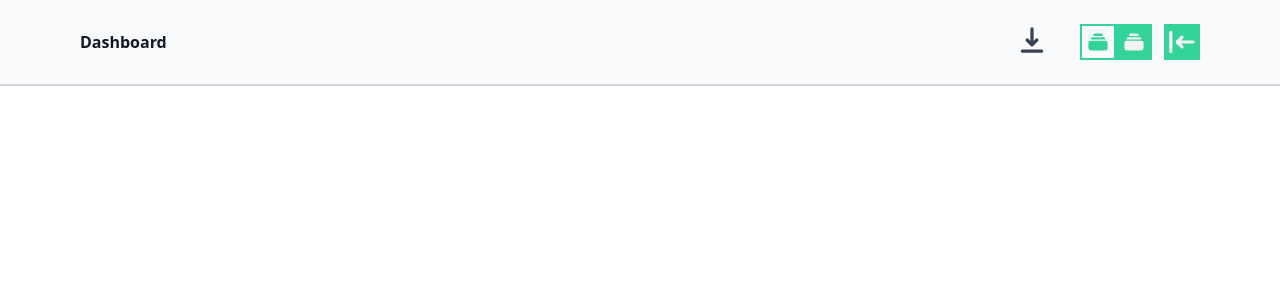
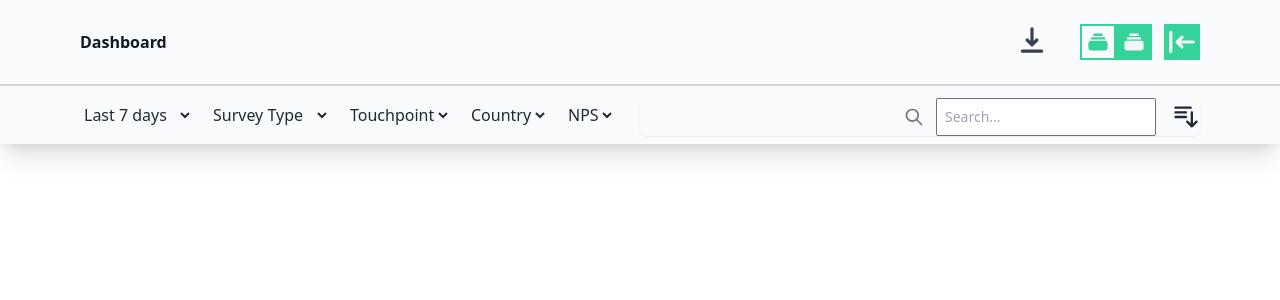
Before and after one commit to kizeenn/ee-task, a Next.js app: page / in a window 1280 px wide. Shown: the top 300 px of the page. Built offline with nearby package versions, Linux system fonts and the light colour scheme.

Commit message:
Create filter options with ham menu on mobiles

```diff
--- a/package.json
+++ b/package.json
@@ -8,6 +8,7 @@
     "lint": "next lint"
   },
   "dependencies": {
+    "@headlessui/react": "^1.4.2",
     "@heroicons/react": "^1.0.5",
     "next": "12.0.7",
     "react": "17.0.2",
--- /dev/null
+++ b/src/components/filters.tsx
@@ -0,0 +1,135 @@
+import { Popover, Transition } from "@headlessui/react";
+import {
+  MenuIcon,
+  XIcon,
+  SearchIcon,
+  SortDescendingIcon,
+} from "@heroicons/react/outline";
+import { Fragment } from "react";
+
+const options = [
+  {
+    first: "Last 7 days",
+    second: "Last 14 days",
+    third: "Last 31 days",
+  },
+  {
+    first: "Survey Type",
+    second: "Another Type",
+    third: "Another Type",
+  },
+  {
+    first: "Touchpoint",
+    second: "Getpoint",
+    third: "Placepoint",
+  },
+  {
+    first: "Country",
+    second: "Poland",
+    third: "Spain",
+  },
+  {
+    first: "NPS",
+    second: "FPS",
+    third: "GPS",
+  },
+];
+
+export default function Dashboard() {
+  return (
+    <div className="w-full py-2 px-4 lg:px-20 flex items-center bg-gray-50 shadow-xl">
+      <div className="flex w-full text-center gap-4">
+        <Popover>
+          {({ open }) => (
+            <>
+              <div className="relative ">
+                <nav
+                  className="relative flex items-center justify-between sm:h-10 lg:justify-start"
+                  aria-label="Global"
+                >
+                  <div className="flex items-center flex-grow flex-shrink-0 lg:flex-grow-0">
+                    <div className="flex items-center justify-between w-full md:w-auto">
+                      <div className="flex items-center md:hidden">
+                        <Popover.Button className="bg-gray-50 rounded-md p-2 inline-flex items-center justify-center text-gray-400 hover:text-gray-500 hover:bg-gray-100 focus:outline-none focus:ring-2 focus:ring-inset focus:ring-indigo-500">
+                          <span className="sr-only">Open main menu</span>
+                          <MenuIcon className="h-6 w-6" aria-hidden="true" />
+                        </Popover.Button>
+                      </div>
+                    </div>
+                  </div>
+                  <div className="hidden md:block md:pr-4 md:space-x-4">
+                    {options.map((option) => (
+                      <select
+                        key={option.first}
+                        className="bg-gray-50 text-gray-800 focus:bg-gray-100 text-sm sm:text-base"
+                      >
+                        <option>{option.first}</option>
+                        <option>{option.second}</option>
+                        <option>{option.third}</option>
+                      </select>
+                    ))}
+                  </div>
+                </nav>
+              </div>
+
+              <Transition
+                show={open}
+                as={Fragment}
+                enter="duration-150 ease-out"
+                enterFrom="opacity-0 scale-95"
+                enterTo="opacity-100 scale-100"
+                leave="duration-100 ease-in"
+                leaveFrom="opacity-100 scale-100"
+                leaveTo="opacity-0 scale-95"
+              >
+                <Popover.Panel
+                  focus
+                  static
+                  className="absolute inset-x-0 p-2 transition transform origin-top-right md:hidden"
+                >
+                  <div className="rounded-lg shadow-md bg-white ring-1 ring-black ring-opacity-5 overflow-hidden flex">
+                    <div className="px-5">
+                      <div className="-mr-2">
+                        <Popover.Button className="rounded-md p-2 text-gray-400 hover:text-gray-500 hover:bg-gray-100 focus:outline-none focus:ring-2 focus:ring-inset focus:ring-gray-500">
+                          <span className="sr-only">Close main menu</span>
+                          <XIcon className="h-6 w-6" aria-hidden="true" />
+                        </Popover.Button>
+                      </div>
+                    </div>
+
+                    <div className="px-2 pt-2 pb-3 sm:flex justify-center mx-auto gap-6">
+                      {options.map((option) => (
+                        <select
+                          key={option.first}
+                          className="bg-white text-gray-800 text-sm sm:text-base"
+                        >
+                          <option>{option.first}</option>
+                          <option>{option.second}</option>
+                          <option>{option.third}</option>
+                        </select>
+                      ))}
+                    </div>
+                  </div>
+                </Popover.Panel>
+              </Transition>
+            </>
+          )}
+        </Popover>
+      </div>
+
+      <div className="mt-1 rounded-md shadow-sm w-full flex justify-end items-center">
+        <div className="items-center pointer-events-none">
+          <SearchIcon
+            className="h-5 w-5 text-gray-500 mr-3"
+            aria-hidden="true"
+          />
+        </div>
+        <input
+          className="block pl-2 sm:text-sm rounded-sm p-2 border border-gray-500"
+          placeholder="Search..."
+        />
+        <SortDescendingIcon className="h-7 w-7 text-gray-800 ml-4" />
+      </div>
+    </div>
+  );
+}
--- a/src/pages/index.tsx
+++ b/src/pages/index.tsx
@@ -1,9 +1,15 @@
 import type { NextPage } from "next";
 
 import Dashboard from "../components/dashboard";
+import Filters from "../components/filters";
 
 const Home: NextPage = () => {
-  return <Dashboard />;
+  return (
+    <>
+      <Dashboard />
+      <Filters />
+    </>
+  );
 };
 
 export default Home;
```
Also changed, not shown: 1 other file (tests, documents, lock files or other folders).
